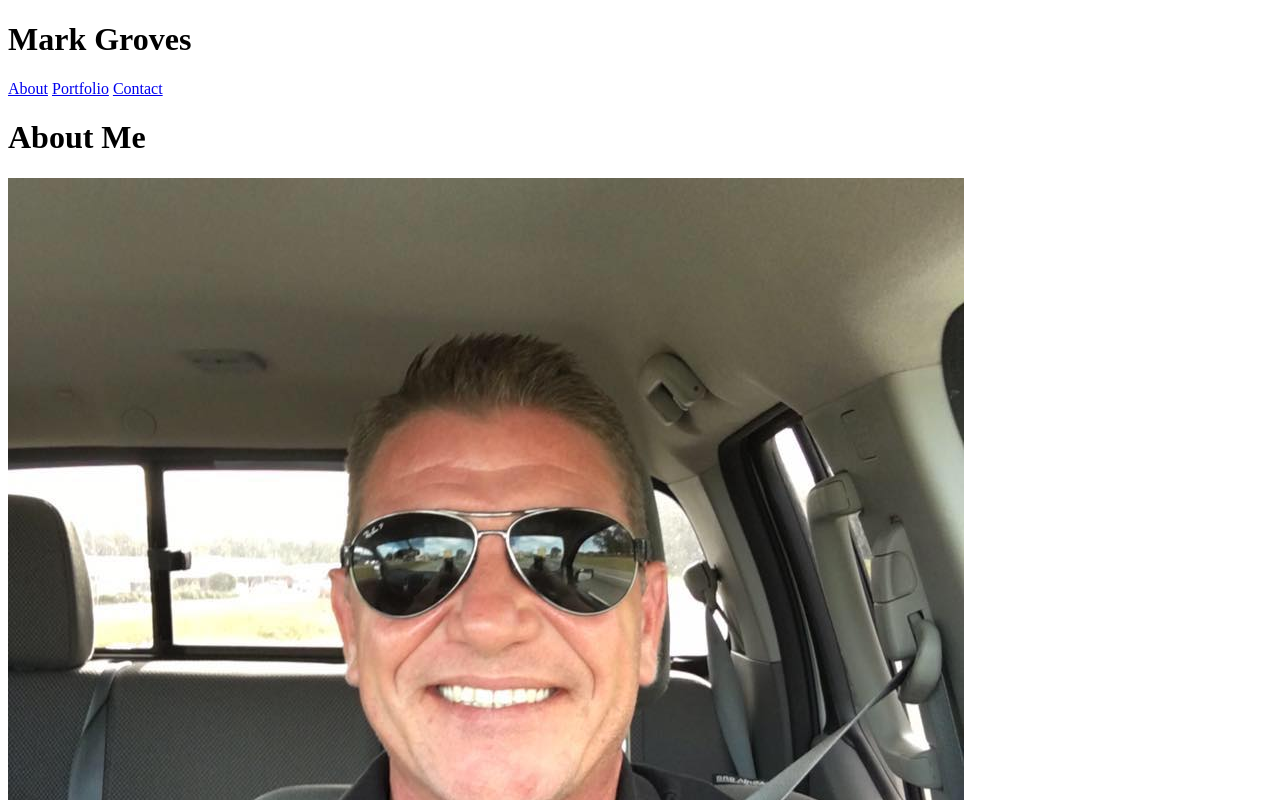
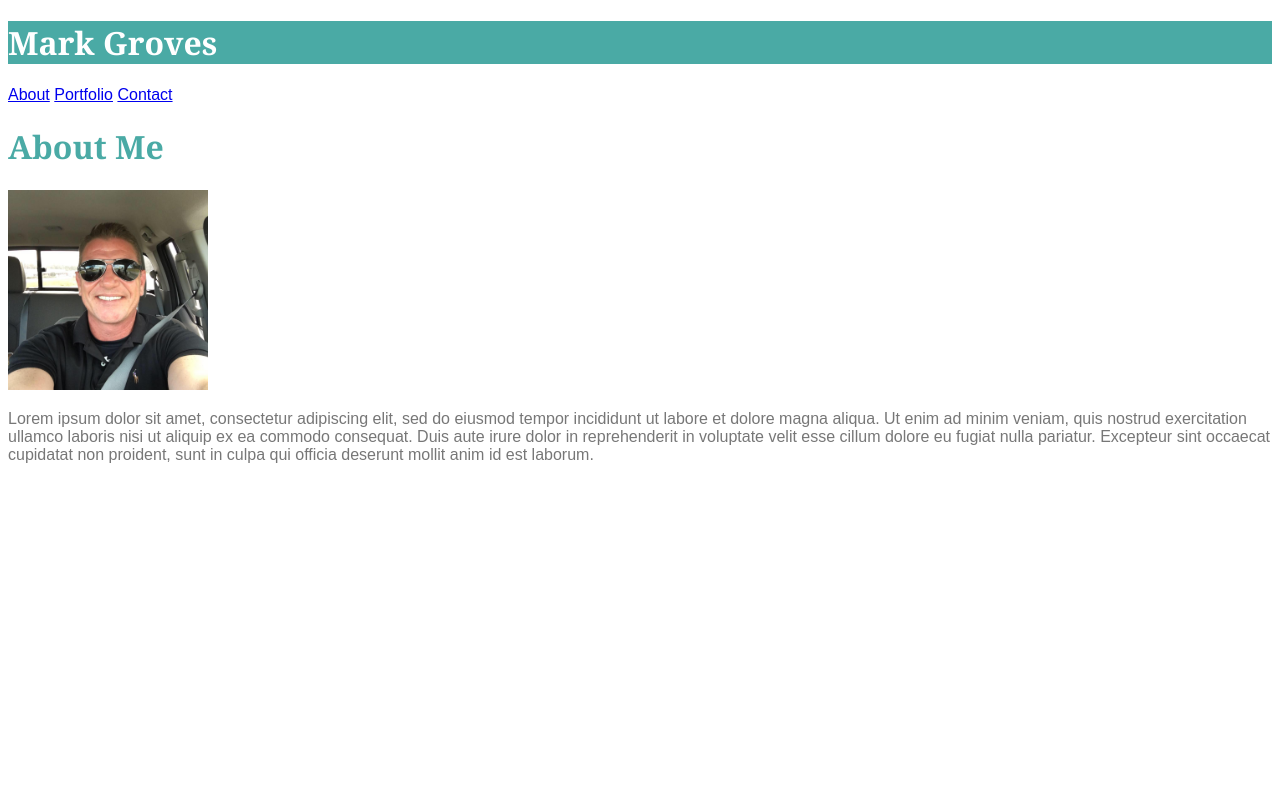
Before and after one commit to Phoenix3737/Basic-Portfolio, a plain HTML site: page index.html in a window 1280 px wide. Shown: the top 800 px of the page. Drawn offline with Linux system fonts and the light colour scheme.

Commit message:
font-family/color

```diff
--- a/assets/css/style.css
+++ b/assets/css/style.css
@@ -0,0 +1,18 @@
+#blueText {
+    color:#4aaaa5;
+    font-family: 'Georgia', Times, Times New Roman, serif;
+}
+.greyText {
+    color: #777777;
+    font-family: 'Arial', 'Helvetica Neue', Helvetica, sans-serif;
+}
+#header {
+    color: #ffffff;
+    background-color: #4aaaa5;
+    font-family: 'Georgia', Times, Times New Roman, serif;
+}
+
+body {
+    background: (../images/dust_scratches.png);
+
+}
--- a/index.html
+++ b/index.html
@@ -4,25 +4,33 @@
 <head>
     <meta charset="UTF-8">
     <title>About | Mark Groves</title>
+    <link rel="stylesheet" href="assets/css/style.css">
 </head>
 
 <body>
     <header>
-        <h1>Mark Groves</h1>
+        <div id="header"><h1>Mark Groves</h1></div>
+        <div class="greyText">
             <a href="index.html">About</a>
             <a href="portfolio.html">Portfolio</a>
             <a href="contact.html">Contact</a>
+        </div>
     </header>
 
+    <div id="blueText">
         <h1>About Me</h1>
+    </div>
 
-    <img src="assets/images/profilePic.jpg" alt="Mark Groves">
+    <img src="assets/images/profilePic.jpg" width="200" height="200" alt="Mark Groves">
 
     <section>
+        <div class="greyText">
             <p>Lorem ipsum dolor sit amet, consectetur adipiscing elit, sed do eiusmod tempor incididunt ut labore et dolore magna
                 aliqua. Ut enim ad minim veniam, quis nostrud exercitation ullamco laboris nisi ut aliquip ex ea commodo consequat.
                 Duis aute irure dolor in reprehenderit in voluptate velit esse cillum dolore eu fugiat nulla pariatur. Excepteur
-            sint occaecat cupidatat non proident, sunt in culpa qui officia deserunt mollit anim id est laborum.</p>
+                sint occaecat cupidatat non proident, sunt in culpa qui officia deserunt mollit anim id est laborum.
+            </p>
+        </div>
     </section>
 
 </body>
```
Also changed, not shown: assets/images/dust_scratches.png (added). Lines whose indentation alone changed are shown as unchanged.
